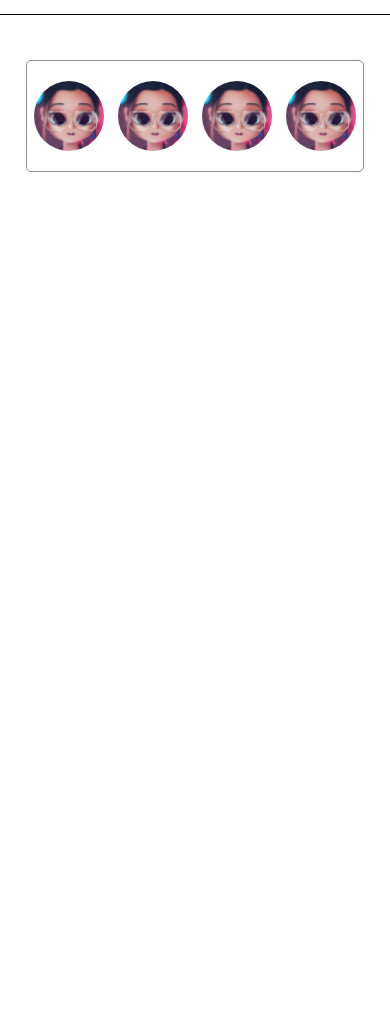
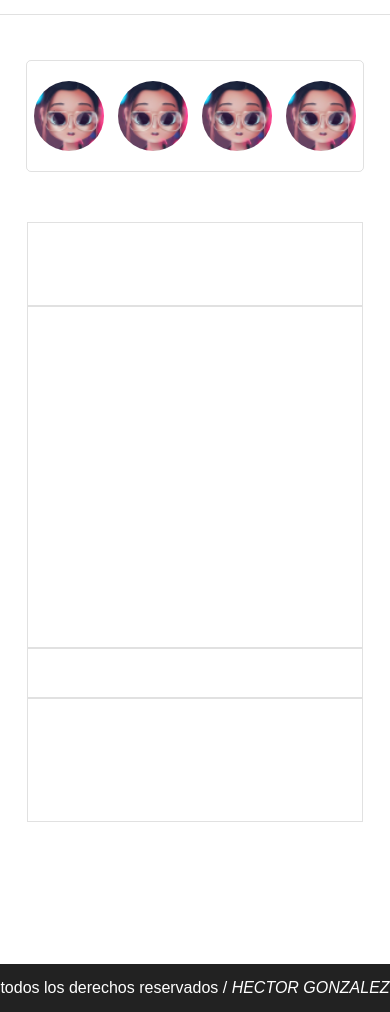
Before and after one commit to hectorgonz1997/trabajo-con-grid, a plain HTML site: page index.html in a window 390 px wide. Shown: the part 71-1083 px from the top of the page. Before the commit the page ends 844 px from the top, so only its background shows below. Drawn offline with Linux system fonts and the light colour scheme.

Commit message:
agregando grid-area

```diff
--- a/index.html
+++ b/index.html
@@ -19,6 +19,17 @@
     <img class="img-h" src="img/fotoPerfil2.png" alt="img/history"/>
     <img class="img-h" src="img/fotoPerfil2.png" alt="img/history"/>
 </div>
+<div class="principal">
+    <div class="item-1"></div>
+    <div class="item-2"></div>
+    <div class="item-3"></div>
+    <div class="item-4"></div>
+</div>
+<footer>
+    todos los derechos reservados / <i>HECTOR GONZALEZ</i>
+</footer>
+
+
 
 
 </body>
--- a/style.css
+++ b/style.css
@@ -14,14 +14,12 @@ header{
 }
 .linea {
     height: 1px;
-    background-color: black;
+    background-color:#2222 ;
     margin: -8px;
     margin-bottom: 45px;
 }
 .historias {
-    border: solid 1px #22222280;
-    padding: 31px 0px 31px 0px;
-    border: solid 1px #22222280;
+    border: solid 1px #2222;
     padding: 20px 0px 20px 0px;
     width: 90%;
     margin: auto;
@@ -29,9 +27,53 @@ header{
     display:grid;
     grid-template-columns: auto auto auto auto;
     justify-content: space-around;
+    margin-bottom: 50px;
 }
 .img-h {
     border-radius: 50px;
     width: 70px;
 }
+.principal{
+    display: grid;
+    grid-template-rows: auto auto auto auto ;
+    grid-template-columns: 1fr 1fr;
+    grid-template-areas:
+    "area1 area1"
+    "area2 area2"
+    "area3 area3"
+    "area4 area4";
+    width: 90%;
+    height: 600px;
+    margin: auto;
+    margin-bottom: 150px;
 }
+.item-1 {
+    grid-area: area1;
+    padding: 71px 0px 0px 0px;
+    border: solid 1px #2222;
+
+}
+.item-2 {
+    grid-area: area2;
+    padding: 153px 0px 176px 0px;
+    border: solid 1px #2222;
+}
+.item-3 {
+    grid-area: area3;
+    padding: 0px 0px 37px 0px;
+    border: solid 1px #2222;
+}
+.item-4 {
+    grid-area: area4;
+    padding: 0px 0px 111px 0px;
+    border: solid 1px #2222;
+}
+footer {
+    background-color: #222222;
+    margin: -8px;
+    padding: 15px 0px 15px 0px;
+    color: white;
+    text-align: center;
+}
+
+}
```
Also changed, not shown: img/far fa-comment.png (added), img/far fa-heart.png (added), img/far fa-paper-plane.png (added), img/far fa-smile.png (added).
